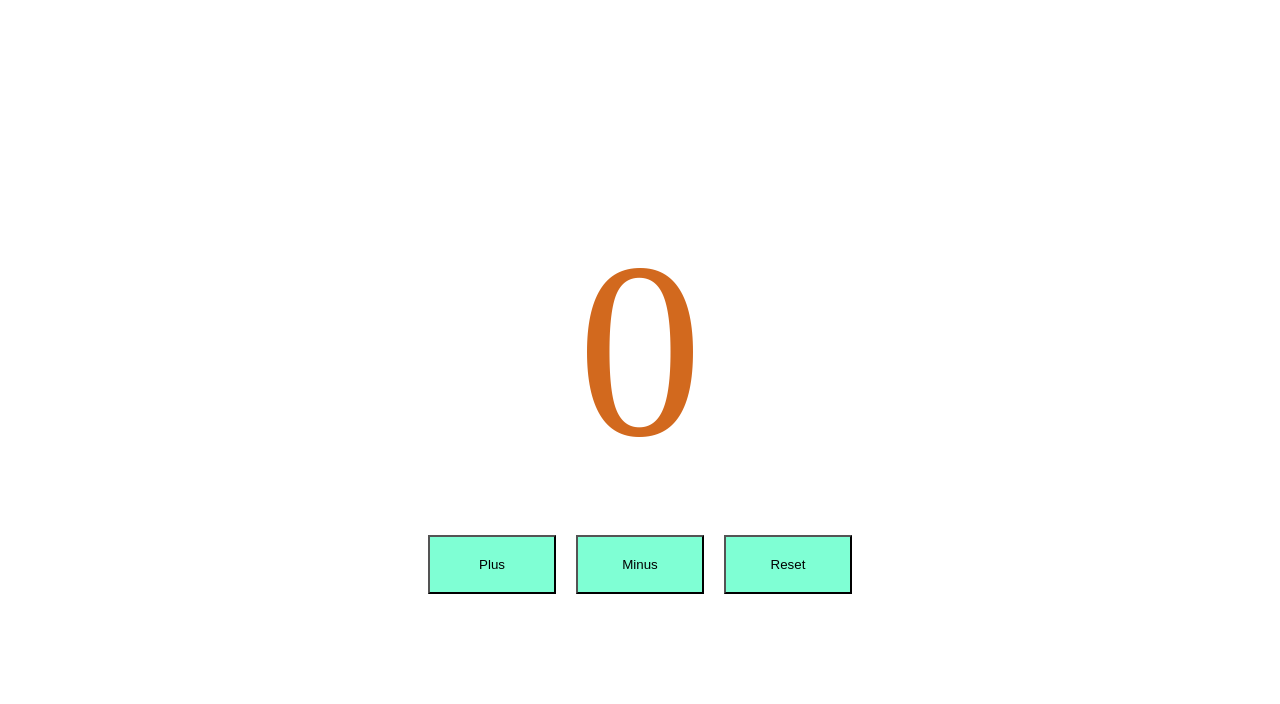
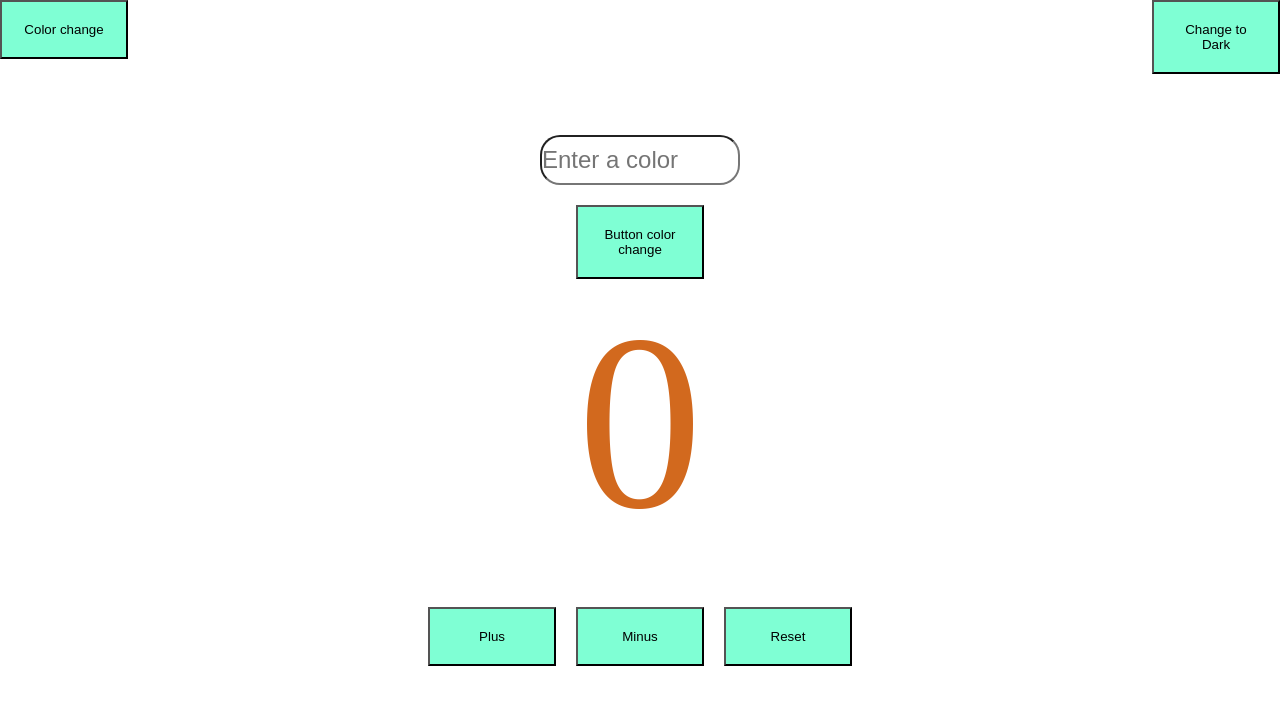
Before and after one commit to rosh-lab/Javascript-learning, a plain HTML site: page Day-9 DOM/index.html in a window 1280 px wide. Drawn offline with Linux system fonts and the light colour scheme.

Commit message:
daily commit

```diff
--- a/Day-9 DOM/index.html
+++ b/Day-9 DOM/index.html
@@ -12,13 +12,17 @@
     <!-- <h1 id="heading">kitty</h1>
      <h1 class="h">hiiiiiiii</h1>
      <p class="h">hello</p> -->
-   <div class="para">
+     <button id="changeMode" onclick="changeMode()">Change to Dark</button>
+     <input type="text" id="inp" placeholder="Enter a color">
+     <button onclick="inputChange()">Button color change</button>
+     <button onclick="change()" id="change">Color change</button>
+         <div class="para">
      <p id="count">0</p>
    </div>
     <div class="outerbutton">
-        <button onclick="incr()">Plus</button>
-        <button onclick="decr()">Minus</button>
-        <button onclick="reset()">Reset</button>
+        <button onclick="incr()" class="btn">Plus</button>
+        <button onclick="decr()" class="btn">Minus</button>
+        <button onclick="reset()" class="btn">Reset</button>
     </div>
     <script src="./script.js"></script>
 </body>
--- a/Day-9 DOM/script.js
+++ b/Day-9 DOM/script.js
@@ -23,3 +23,17 @@ function decr(){
 function reset(){
     para.textContent=0;
 }
+let colors=["red","blue","pink","orange","yellow","purple","green"]
+function change(){
+    const rIndex=Math.floor(Math.random()*10000000).toString(16)
+    document.body.style.backgroundColor='#'+rIndex
+}
+const inp=document.getElementById('inp')
+function inputChange(){
+    document.getElementsByClassName('btn')[0].style.backgroundColor=inp.value;
+     document.getElementsByClassName('btn')[1].style.backgroundColor=inp.value ;
+      document.getElementsByClassName('btn')[2].style.backgroundColor=inp.value;
+}
+function changeMode(){
+    document.body.classList.toggle("dark")
+}
--- a/Day-9 DOM/style.css
+++ b/Day-9 DOM/style.css
@@ -9,6 +9,7 @@ body{
     flex-direction: column;
     justify-content: center;
     align-items: center;
+    /* background-color: aqua; */
 }
 #count{
     margin-bottom: 40px;
@@ -24,3 +25,20 @@ button{
     display: flex;
     gap: 20px;
 }
+#change{
+    position: absolute;
+    top: 0;
+    left: 0;
+}
+input{
+    height: 50px;
+    width: 200px;
+    font-size: 24px;
+    border-radius: 20px;
+    margin-bottom: 20px;
+}
+#changeMode{
+    position: absolute;
+    top: 0;
+    right: 0;
+}
```
Also changed, not shown: Day-5/script.js (+19 -0 lines), Day-10 Project/index.html (added), Day-10 Project/script.js (added), Day-10 Project/style.css (added).
